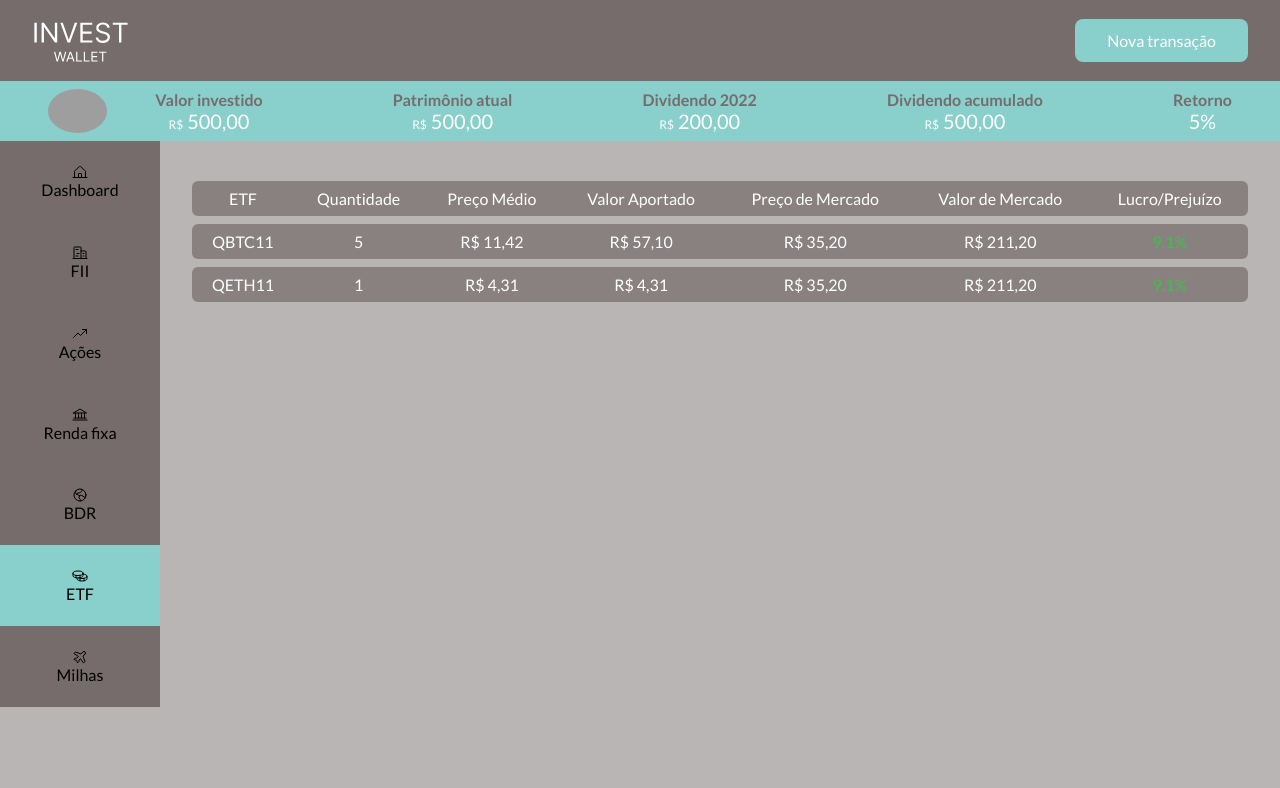
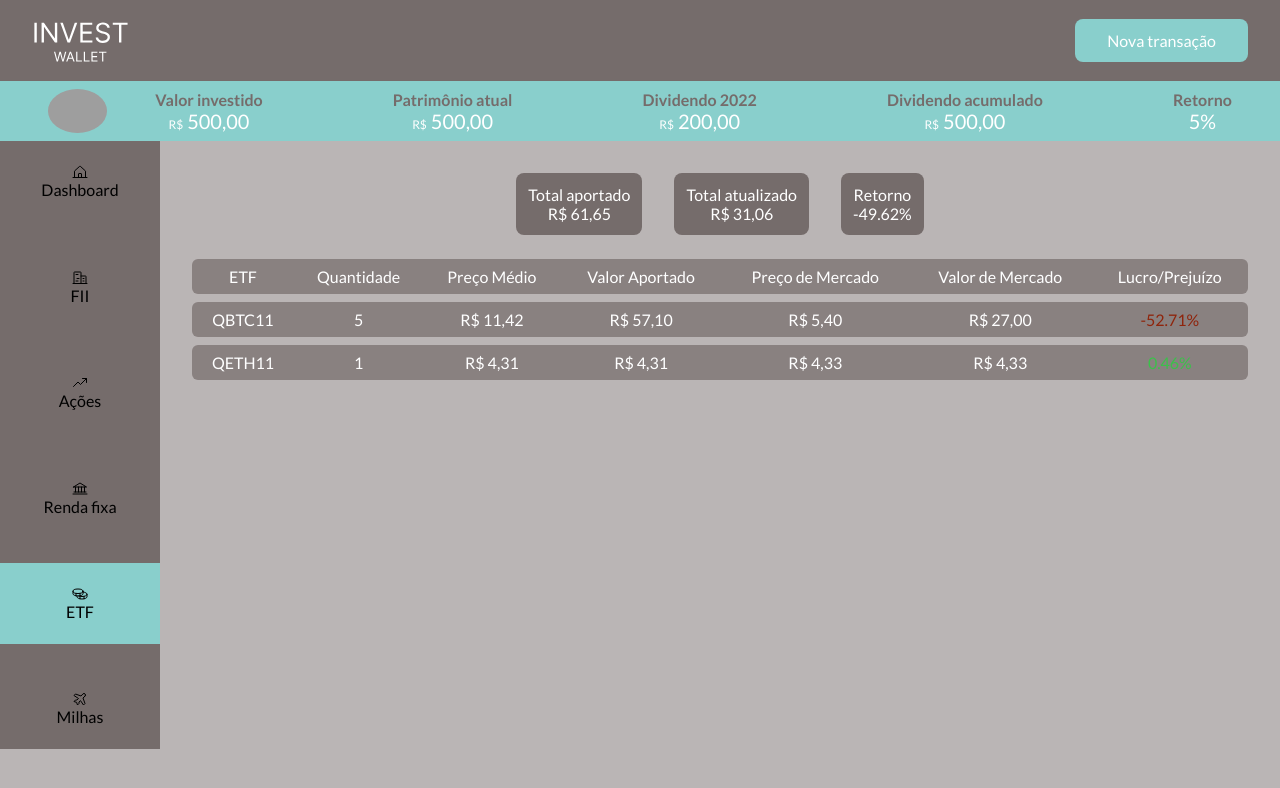
Before and after one commit to YasminGonc/invest-wallet-2.0, a React (Vite) app in the folder web/: page /etf in a window 1280 px wide. Shown: the top 788 px of the page. Built offline with nearby package versions, Linux system fonts and the light colour scheme; data requests are answered from the project's data file; grey boxes are pictures that could not be loaded.

Commit message:
json server adjustments

```diff
--- a/web/src/Router.tsx
+++ b/web/src/Router.tsx
@@ -4,7 +4,6 @@ import { Home } from './pages/Home';
 import { Stocks } from './pages/Stocks';
 import { Reits } from './pages/Reits';
 import { Bonds } from './pages/Bonds';
-import { BDR } from './pages/BDR';
 import { ETF } from './pages/ETF';
 import { Miles } from './pages/Miles';
 import { ActiveDetails } from './pages/ActiveDetails';
@@ -17,7 +16,6 @@ export function Router() {
                 <Route path="/stocks" element={ <Stocks /> } />
                 <Route path="/reits" element={ <Reits /> } />
                 <Route path="/bonds" element= { <Bonds />} />
-                <Route path="/bdr" element={ <BDR /> } />
                 <Route path="/etf" element={ <ETF /> } />
                 <Route path="/miles" element={ <Miles /> } />
                 <Route path="/:activeType/:active" element={ <ActiveDetails /> } />
--- a/web/src/components/LateralMenu/index.tsx
+++ b/web/src/components/LateralMenu/index.tsx
@@ -24,11 +24,6 @@ export function LateralMenu() {
                 Renda fixa
             </PageButton>
 
-            <PageButton to="/bdr" title="BDR">
-                <GlobeHemisphereWest />
-                BDR
-            </PageButton>
-
             <PageButton to="/etf" title="ETF">
                 <Coins />
                 ETF
--- a/web/src/components/LateralMenu/styles.ts
+++ b/web/src/components/LateralMenu/styles.ts
@@ -10,6 +10,7 @@ export const LateralMenuContainer = styled.nav`
     justify-content: space-between;
 
     max-height: 80vh;
+    min-height: 76vh;
 `
 export const PageButton = styled(NavLink)`
     width: 10rem;
--- a/web/src/pages/BDR/index.tsx
+++ /dev/null
@@ -1,5 +0,0 @@
-export function BDR() {
-    return(
-        <h1>Comming soon</h1>
-    )
-}
--- a/web/src/pages/BDR/styles.ts
+++ /dev/null
@@ -1 +0,0 @@
-import styled from 'styled-components';
--- a/web/src/pages/Bonds/styles.ts
+++ b/web/src/pages/Bonds/styles.ts
@@ -41,10 +41,4 @@ export const BondsTable = styled.table`
             border-bottom-right-radius: 6px;
         }
     }
-
-    tbody {
-        tr {
-            cursor: pointer;
-        }
-    }
 `
--- a/web/src/pages/ETF/index.tsx
+++ b/web/src/pages/ETF/index.tsx
@@ -1,22 +1,32 @@
 import { useEffect, useState } from "react";
 import { useNavigate } from "react-router-dom";
+import { PageMainInfo } from "../../components/PageMainInfo";
 import { ProfitLossHighlight } from "../../components/ProfitLossHighlight";
 import { api } from "../../lib/axios";
 import { priceFormatter } from "../../utils/formatter";
-import { EtfContainer, EtfTable } from "./styles";
+import { EtfContainer, EtfTable, ResumeContainer } from "./styles";
 
 interface etf {
     id: number;
     etf: string;
     quantity: number;
     investedAmount: number;
+    marketPrice: number;
+}
+
+interface Resume {
+    id: string;
+    discountedInvestedAmount: number;
+    marketValue: number;
 }
 
 export function ETF() {
     const [etf, setEtf] = useState<etf[]>([]);
+    const [resume, setResume] = useState<Resume[]>([]);
 
     useEffect(() => {
-        api.get('etf').then(response => setEtf(response.data))
+        api.get('etf').then(response => setEtf(response.data));
+        api.get('resume').then(response => setResume(response.data));
     }, []);
 
     const navigate = useNavigate();
@@ -27,6 +37,14 @@ export function ETF() {
 
     return (
         <EtfContainer>
+            {resume[2] &&
+                <ResumeContainer>
+                    <PageMainInfo title='Total aportado' value={resume[2].discountedInvestedAmount / 100} type='currency' />
+                    <PageMainInfo title='Total atualizado' value={resume[2].marketValue / 100} type='currency' />
+                    <PageMainInfo title='Retorno' value={Number((((resume[2].marketValue - resume[2].discountedInvestedAmount) / resume[2].discountedInvestedAmount) * 100).toFixed(2))} type='percent' />
+                </ResumeContainer>
+            }
+
             <EtfTable>
                 <thead>
                     <tr>
@@ -41,16 +59,25 @@ export function ETF() {
                 </thead>
                 <tbody>
                     {etf.map(etf => {
-                        return(
+                        const investedAmount = etf.investedAmount / 100;
+                        const averagePrice = investedAmount / etf.quantity;
+                        const marketPrice = etf.marketPrice / 100;
+                        const marketValue = marketPrice * etf.quantity;
+                        const activeReturn = Number((((marketValue - investedAmount) / investedAmount) * 100).toFixed(2));
+
+                        return (
                             <tr key={etf.id} onClick={() => handleNavigation(etf.etf)}>
                                 <td>{etf.etf}</td>
                                 <td>{etf.quantity}</td>
-                                <td>{priceFormatter.format((etf.investedAmount / 100) / etf.quantity)}</td>
-                                <td>{priceFormatter.format(etf.investedAmount / 100)}</td>
-                                <td>R$ 35,20</td>
-                                <td>R$ 211,20</td>
+                                <td>{priceFormatter.format(averagePrice)}</td>
+                                <td>{priceFormatter.format(investedAmount)}</td>
+                                <td>{priceFormatter.format(marketPrice)}</td>
+                                <td>{priceFormatter.format(marketValue)}</td>
                                 <td>
-                                    <ProfitLossHighlight variant='profit' value={9.10} />
+                                    <ProfitLossHighlight
+                                        variant={activeReturn > 0 ? 'profit' : 'loss'}
+                                        value={activeReturn}
+                                    />
                                 </td>
                             </tr>
                         )
--- a/web/src/pages/ETF/styles.ts
+++ b/web/src/pages/ETF/styles.ts
@@ -19,6 +19,13 @@ export const EtfContainer = styled.main`
     }
 
     color: ${props => props.theme.white};
+`
+export const ResumeContainer = styled.div`
+    display: flex;
+    align-items: center;
+    justify-content: center;
+    gap: 2rem;
+    margin-bottom: 1rem;
 `
 export const EtfTable = styled.table`
     width: 100%;
--- a/web/src/pages/Reits/index.tsx
+++ b/web/src/pages/Reits/index.tsx
@@ -11,6 +11,7 @@ interface Reits {
     reits: string;
     quantity: number;
     investedAmount: number;
+    marketPrice: number;
     dividendAmount: {
         total: number;
         '2019'?: number;
@@ -20,11 +21,19 @@ interface Reits {
     }
 }
 
+interface Resume {
+    id: string;
+    discountedInvestedAmount: number;
+    marketValue: number;
+}
+
 export function Reits() {
     const [reits, setReits] = useState<Reits[]>([]);
+    const [resume, setResume] = useState<Resume[]>([]);
 
     useEffect(() => {
-        api.get('reits').then(response => setReits(response.data))
+        api.get('reits').then(response => setReits(response.data));
+        api.get('resume').then(response => setResume(response.data));
     }, []);
 
     const navigate = useNavigate();
@@ -35,11 +44,13 @@ export function Reits() {
 
     return (
         <ReitsContainer>
-            <ResumeContainer>
-                <PageMainInfo title='Total aportado' value={1434} type='currency' />
-                <PageMainInfo title='Total atualizado' value={1434} type='currency' />
-                <PageMainInfo title='Retorno' value={1434} type='percent' />
-            </ResumeContainer>
+            {resume[1] &&
+                <ResumeContainer>
+                    <PageMainInfo title='Total aportado' value={resume[1].discountedInvestedAmount / 100} type='currency' />
+                    <PageMainInfo title='Total atualizado' value={resume[1].marketValue / 100} type='currency' />
+                    <PageMainInfo title='Retorno' value={Number((((resume[1].marketValue - resume[1].discountedInvestedAmount) / resume[1].discountedInvestedAmount) * 100).toFixed(2))} type='percent' />
+                </ResumeContainer>
+            }
 
             <ReitsTable>
                 <thead>
@@ -57,18 +68,29 @@ export function Reits() {
                 </thead>
                 <tbody>
                     {reits.map(reit => {
-                        return(
+                        const investedAmount = reit.investedAmount / 100;
+                        const averagePrice = investedAmount / reit.quantity;
+                        const discountedAveragePrice = ((reit.investedAmount - reit.dividendAmount.total) / 100) / reit.quantity;
+                        const discountedAmount = discountedAveragePrice * reit.quantity;
+                        const marketPrice = reit.marketPrice / 100;
+                        const marketValue = marketPrice * reit.quantity;
+                        const activeReturn = Number((((marketValue - discountedAmount) / discountedAmount) * 100).toFixed(2));
+
+                        return (
                             <tr key={reit.id} onClick={() => handleNavigation(reit.reits)}>
                                 <td>{reit.reits}</td>
                                 <td>{reit.quantity}</td>
-                                <td>{priceFormatter.format((reit.investedAmount / 100) / reit.quantity)}</td>
-                                <td>{priceFormatter.format(reit.investedAmount / 100)}</td>
-                                <td>{priceFormatter.format(((reit.investedAmount - reit.dividendAmount.total) / 100) / reit.quantity)}</td>
-                                <td>R$ 35,00</td>
-                                <td>R$ 211,20</td>
+                                <td>{priceFormatter.format(averagePrice)}</td>
+                                <td>{priceFormatter.format(investedAmount)}</td>
+                                <td>{priceFormatter.format(discountedAveragePrice)}</td>
+                                <td>{priceFormatter.format(marketPrice)}</td>
+                                <td>{priceFormatter.format(marketValue)}</td>
                                 <td>DY</td>
                                 <td>
-                                    <ProfitLossHighlight variant='profit' value={9.10} />
+                                    <ProfitLossHighlight
+                                        variant={activeReturn > 0 ? 'profit' : 'loss'}
+                                        value={activeReturn}
+                                    />
                                 </td>
                             </tr>
                         )
--- a/web/src/pages/Stocks/index.tsx
+++ b/web/src/pages/Stocks/index.tsx
@@ -11,7 +11,7 @@ interface Stockes {
     stock: string;
     quantity: number;
     investedAmount: number;
-    marketValue: number,
+    marketPrice: number;
     dividendAmount: {
         total: number;
         '2019'?: number;
@@ -21,11 +21,19 @@ interface Stockes {
     }
 }
 
+interface Resume {
+    id: string;
+    discountedInvestedAmount: number;
+    marketValue: number;
+}
+
 export function Stocks() {
     const [stockes, setStockes] = useState<Stockes[]>([]);
+    const [resume, setResume] = useState<Resume[]>([]);
 
     useEffect(() => {
         api.get('stockes').then(response => setStockes(response.data));
+        api.get('resume').then(response => setResume(response.data));
     }, []);
 
     const navigate = useNavigate();
@@ -36,11 +44,13 @@ export function Stocks() {
 
     return (
         <StocksContainer>
-            <ResumeContainer>
-                <PageMainInfo title='Total aportado' value={1434} type='currency' />
-                <PageMainInfo title='Total atualizado' value={1434} type='currency' />
-                <PageMainInfo title='Retorno' value={1434} type='percent' />
-            </ResumeContainer>
+            {resume[0] &&
+                <ResumeContainer>
+                    <PageMainInfo title='Total aportado' value={resume[0].discountedInvestedAmount / 100} type='currency' />
+                    <PageMainInfo title='Total atualizado' value={resume[0].marketValue / 100} type='currency' />
+                    <PageMainInfo title='Retorno' value={Number((((resume[0].marketValue - resume[0].discountedInvestedAmount) / resume[0].discountedInvestedAmount) * 100).toFixed(2))} type='percent' />
+                </ResumeContainer>
+            }
 
             <StocksTable>
                 <thead>
@@ -58,17 +68,23 @@ export function Stocks() {
                 </thead>
                 <tbody>
                     {stockes.map(stock => {
-                        const activeReturn = Number(((((stock.marketValue * stock.quantity) - stock.investedAmount) / stock.investedAmount) * 100).toFixed(2));
+                        const investedAmount = stock.investedAmount / 100;
+                        const averagePrice = investedAmount / stock.quantity;
+                        const discountedAveragePrice = ((stock.investedAmount - stock.dividendAmount.total) / 100) / stock.quantity;
+                        const discountedAmount = discountedAveragePrice * stock.quantity;
+                        const marketPrice = stock.marketPrice / 100;
+                        const marketValue = marketPrice * stock.quantity;
+                        const activeReturn = Number((((marketValue - discountedAmount) / discountedAmount) * 100).toFixed(2));
 
                         return (
                             <tr key={stock.id} onClick={() => handleNavigation(stock.stock)}>
                                 <td>{stock.stock}</td>
                                 <td>{stock.quantity}</td>
-                                <td>{priceFormatter.format((stock.investedAmount / 100) / stock.quantity)}</td>
-                                <td>{priceFormatter.format(stock.investedAmount / 100)}</td>
-                                <td>{priceFormatter.format(((stock.investedAmount - stock.dividendAmount.total) / 100) / stock.quantity)}</td>
-                                <td>{priceFormatter.format(stock.marketValue / 100)}</td>
-                                <td>{priceFormatter.format((stock.marketValue / 100) * stock.quantity)}</td>
+                                <td>{priceFormatter.format(averagePrice)}</td>
+                                <td>{priceFormatter.format(investedAmount)}</td>
+                                <td>{priceFormatter.format(discountedAveragePrice)}</td>
+                                <td>{priceFormatter.format(marketPrice)}</td>
+                                <td>{priceFormatter.format(marketValue)}</td>
                                 <td>DY</td>
                                 <td>
                                     <ProfitLossHighlight
```
Also changed, not shown: web/server.json (+49 -21 lines).
